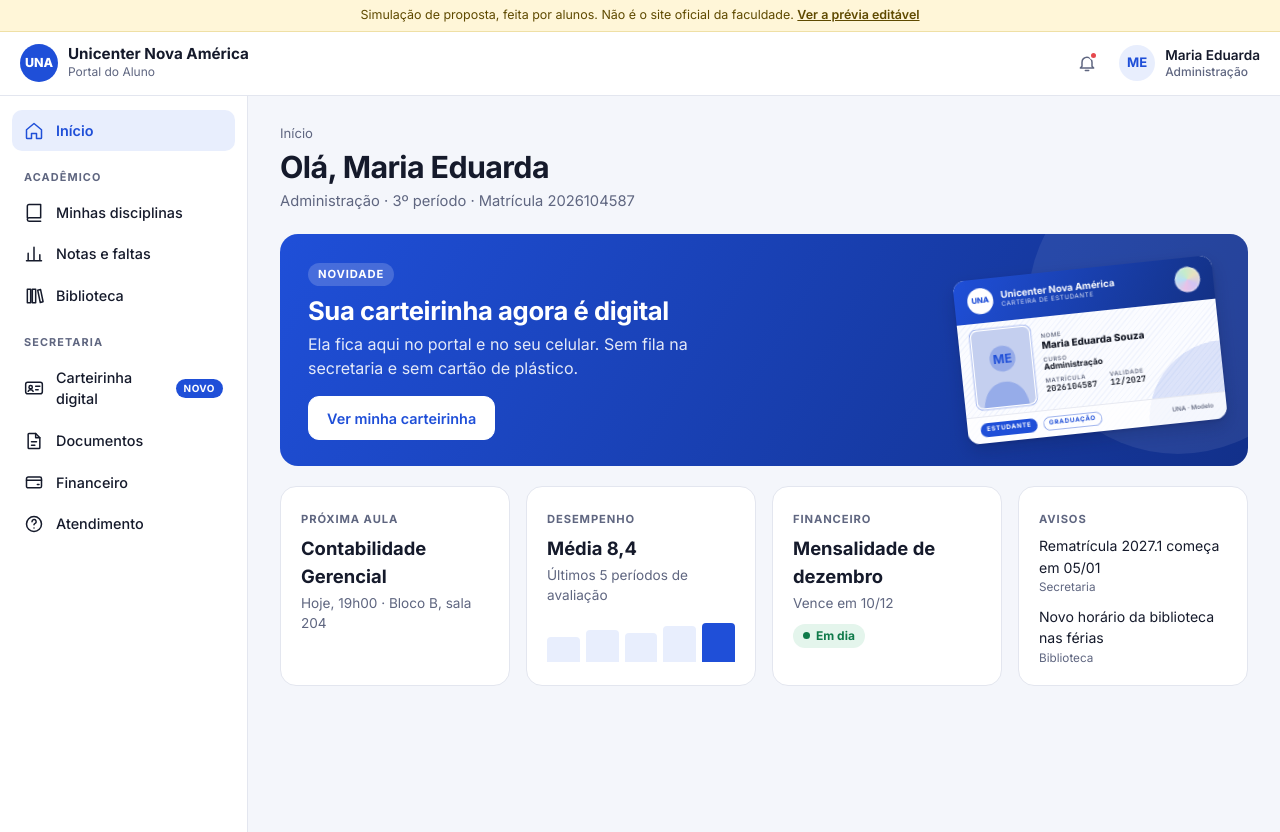
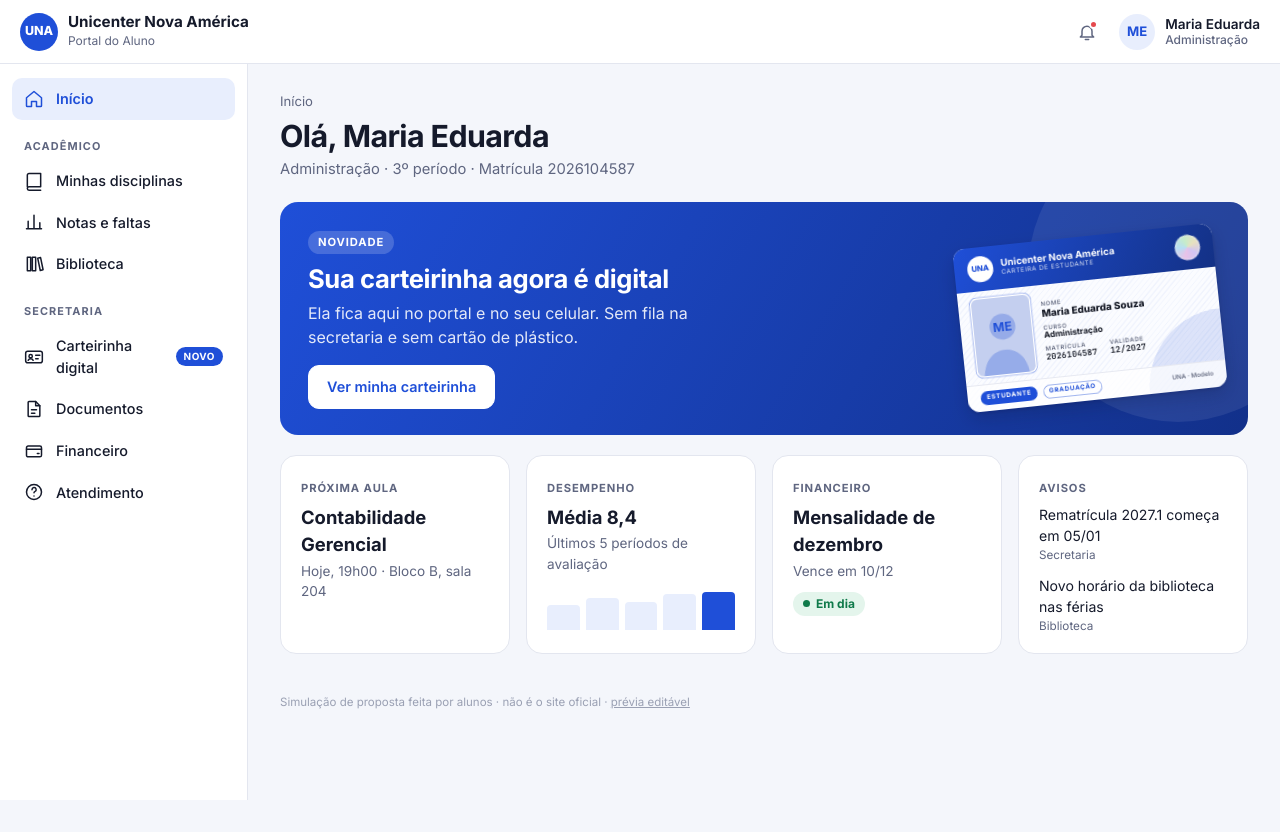
Before and after one commit to Joao0Campos/CARTERINHA, a plain HTML site: page portal.html in a window 1280 px wide. After the commit the page ends 800 px from the top, so only its background shows below. Drawn offline with Linux system fonts and the light colour scheme.

Commit message:
Portal: troca a faixa amarela por um aviso discreto no rodapé
Co-Authored-By: Claude Opus 5.5 <noreply@anthropic.com>

```diff
--- a/portal.html
+++ b/portal.html
@@ -41,16 +41,13 @@
     stroke-linecap: round; stroke-linejoin: round;
   }
 
-  /* ---------- faixa de simulação ---------- */
-  .ribbon {
-    background: #fff6d8;
-    color: #5f4a00;
-    border-bottom: 1px solid #efe0a6;
-    font-size: .78rem;
-    text-align: center;
-    padding: 6px 16px;
+  /* ---------- aviso discreto ---------- */
+  .fineprint {
+    margin: 40px 0 0;
+    font-size: .72rem;
+    color: #9aa0b3;
   }
-  .ribbon a { font-weight: 600; }
+  .fineprint a { color: inherit; }
 
   /* ---------- topo ---------- */
   .topbar {
@@ -425,11 +422,6 @@
   <symbol id="i-star" viewBox="0 0 24 24"><path d="m12 3 2.7 5.6 6.1.9-4.4 4.3 1 6.1L12 17l-5.4 2.9 1-6.1-4.4-4.3 6.1-.9z"/></symbol>
 </svg>
 
-<div class="ribbon">
-  Simulação de proposta, feita por alunos. Não é o site oficial da faculdade.
-  <a href="index.html">Ver a prévia editável</a>
-</div>
-
 <header class="topbar">
   <a class="brand" href="#inicio">
     <span class="logo">UNA</span>
@@ -556,6 +548,8 @@
         </ul>
       </div>
     </section>
+
+    <p class="fineprint">Simulação de proposta feita por alunos · não é o site oficial · <a href="index.html">prévia editável</a></p>
   </main>
 </div>
 
```
